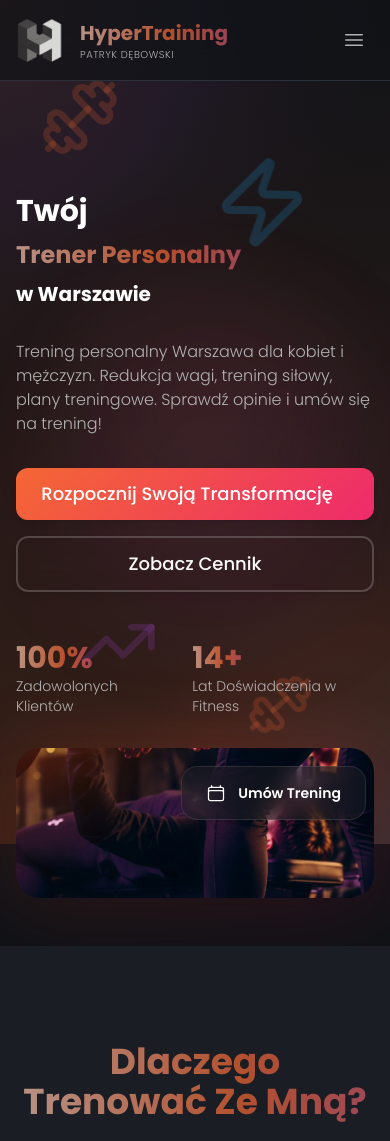
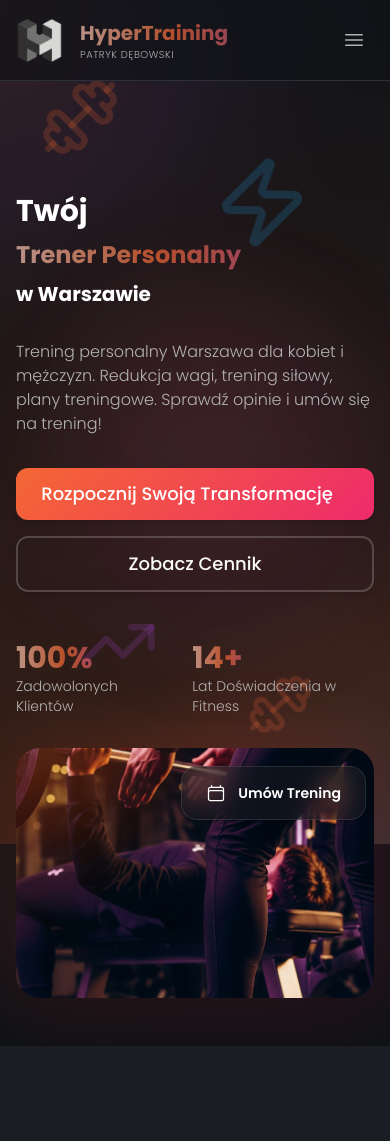
Before and after one commit to Buzka42/hypertraining, a Next.js app: page / in a window 390 px wide. Shown: the top 1141 px of the page. Built offline with nearby package versions, Linux system fonts and the light colour scheme.

Commit message:
Fix desktop padding and mobile hero image height issues

```diff
--- a/pages/index.tsx
+++ b/pages/index.tsx
@@ -46,7 +46,7 @@ export default function HomePage() {
 
       {/* Hero Section - Updated to match example site */}
       <section id="home" className="w-full overflow-x-hidden pt-16 max-w-full">
-        <div className="px-4 md:px-6 py-12 md:py-24 max-w-full w-full">
+        <div className="px-4 md:px-8 lg:px-16 py-12 md:py-24 max-w-full w-full">
           {/* Mobile layout - single column */}
           <div className="block lg:hidden space-y-8 max-w-full w-full">
             <div>
@@ -86,7 +86,7 @@ export default function HomePage() {
 
             <div className="relative max-w-full mt-8 md:mt-0 w-full">
               <div className="absolute inset-0 bg-gradient-primary blur-2xl opacity-20 rounded-3xl max-w-full"></div>
-              <div className="relative w-full h-full min-h-[150px] md:min-h-[500px] rounded-3xl shadow-2xl overflow-hidden max-w-full" style={{ maxWidth: '100%' }}>
+              <div className="relative w-full h-full min-h-[250px] md:min-h-[500px] rounded-3xl shadow-2xl overflow-hidden max-w-full" style={{ maxWidth: '100%' }}>
                 <Image
                   src="/hero-fitness.jpg"
                   alt="Elite Training"
@@ -140,7 +140,7 @@ export default function HomePage() {
 
             <div className="relative max-w-full w-full">
               <div className="absolute inset-0 bg-gradient-primary blur-2xl opacity-20 rounded-3xl max-w-full"></div>
-              <div className="relative w-full h-full min-h-[150px] md:min-h-[500px] rounded-3xl shadow-2xl overflow-hidden max-w-full" style={{ maxWidth: '100%' }}>
+              <div className="relative w-full h-full min-h-[250px] md:min-h-[500px] rounded-3xl shadow-2xl overflow-hidden max-w-full" style={{ maxWidth: '100%' }}>
                 <Image
                   src="/hero-fitness.jpg"
                   alt="Elite Training"
```
